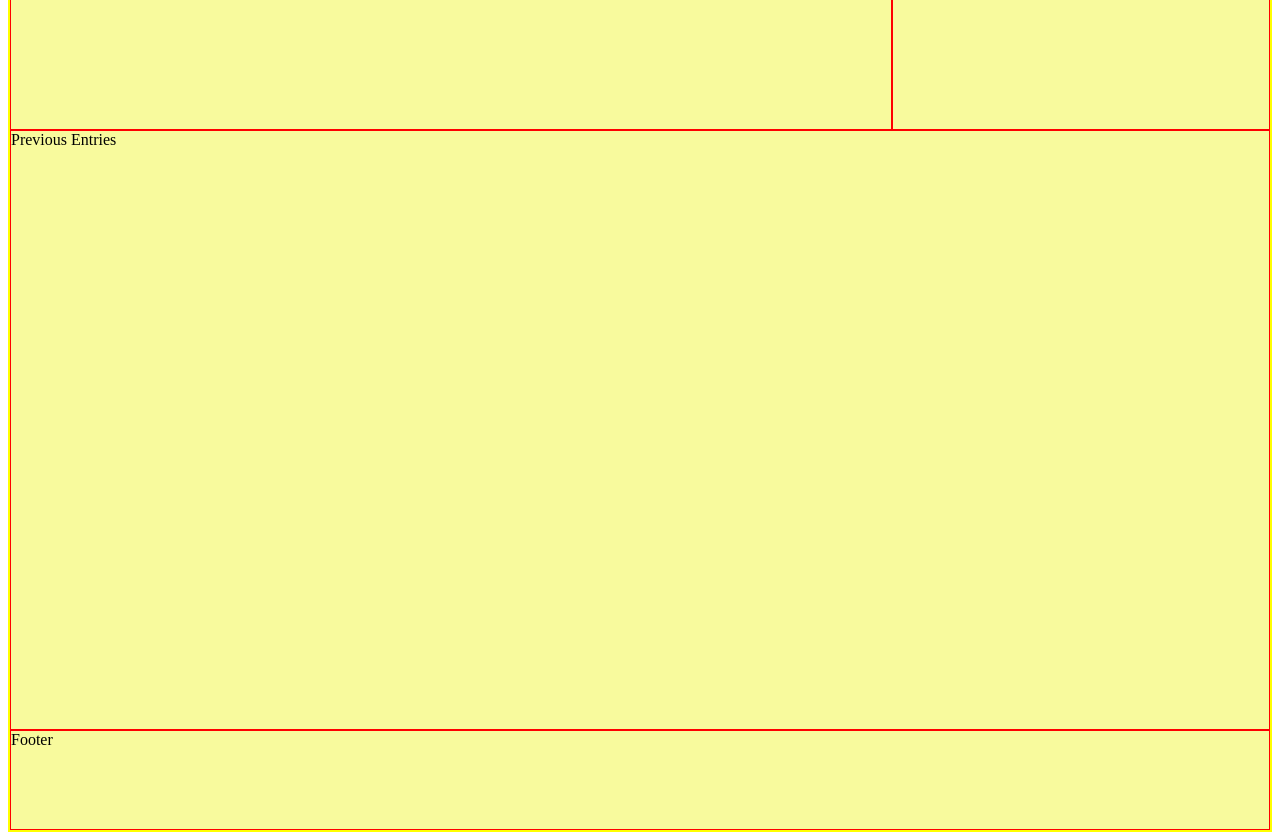
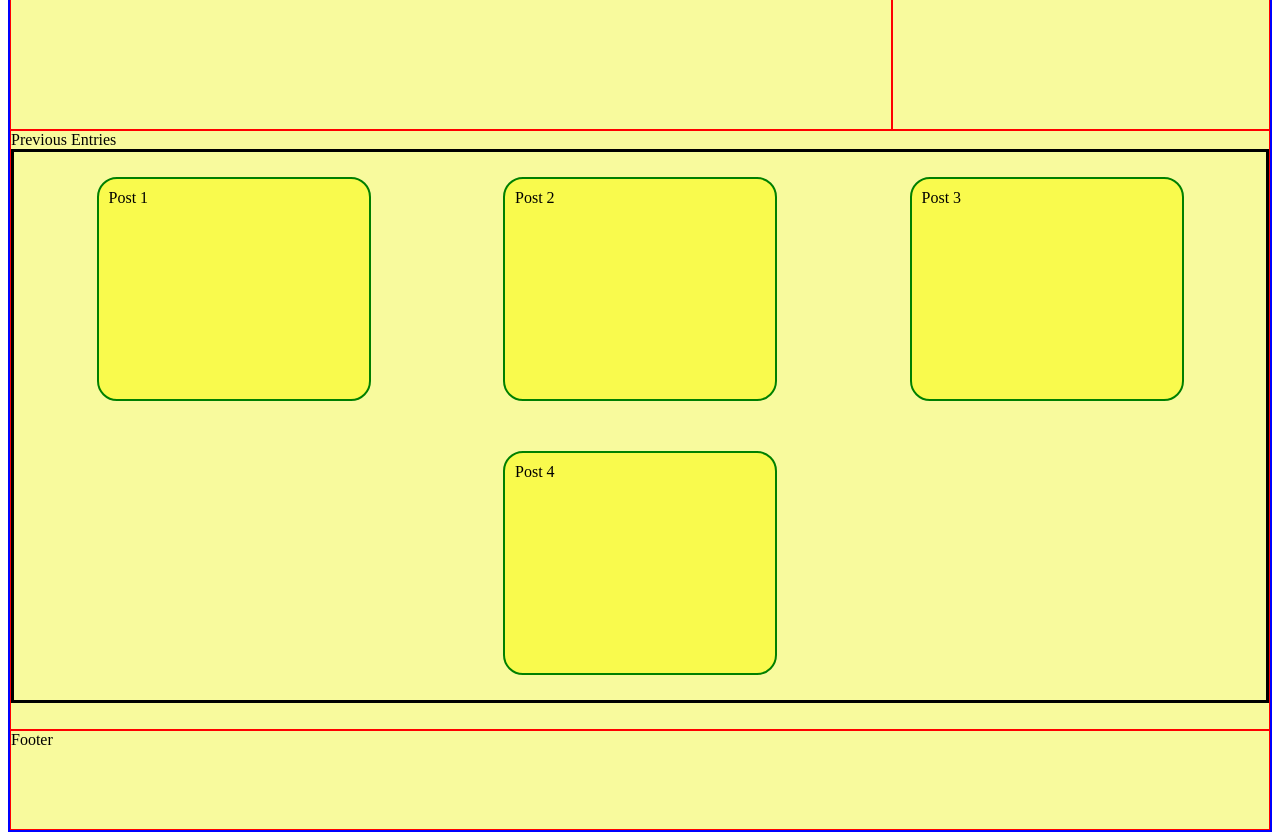
Before and after one commit to SALeeWenLing/blog-website, a plain HTML site: page index.html in a window 1280 px wide. Shown: the part 1180-2020 px from the top of the page. Drawn offline with Linux system fonts and the light colour scheme.

Commit message:
added nested flexbox for old posts

```diff
--- a/CSS/style.css
+++ b/CSS/style.css
@@ -1,8 +1,27 @@
+#nestedFlexBox{
+  display: flex;
+  flex direction: row;
+  justify-content: space-evenly;
+  flex-wrap: wrap;
+  border: 3px solid black;
+}
+
+.oldPost {
+  width:250px;
+  height: 200px;
+  border:2px solid green;
+  border-radius:20px;
+  padding: 10px;
+  margin: 25px 50px 25px 50px;
+  background: #F9FA4D;
+}
+
+
 .container{
   display: grid;
   grid-template-columns: 100%;
   grid-template-rows: 100px 300px 300px 300px 300px 100px;
-  border: 2px solid yellow;
+  border: 2px solid blue;
   grid-template-areas:
   "hd"
   "photo"
--- a/index.html
+++ b/index.html
@@ -14,7 +14,14 @@
       <div class="photo box">Main Photo</div>
       <div class="recent box">Recent Entry</div>
       <div class="sidebar box">Sidebar</div>
-      <div class="previous box">Previous Entries</div>
+      <div class="previous box">Previous Entries
+        <div id="nestedFlexBox">
+          <div id="one" class="oldPost">Post 1</div>
+          <div id="two" class="oldPost">Post 2</div>
+          <div id="three" class="oldPost">Post 3</div>
+          <div id="four" class="oldPost">Post 4</div>
+        </div>
+      </div>
       <div class="footer box">Footer</div>
     </div>
 
```
